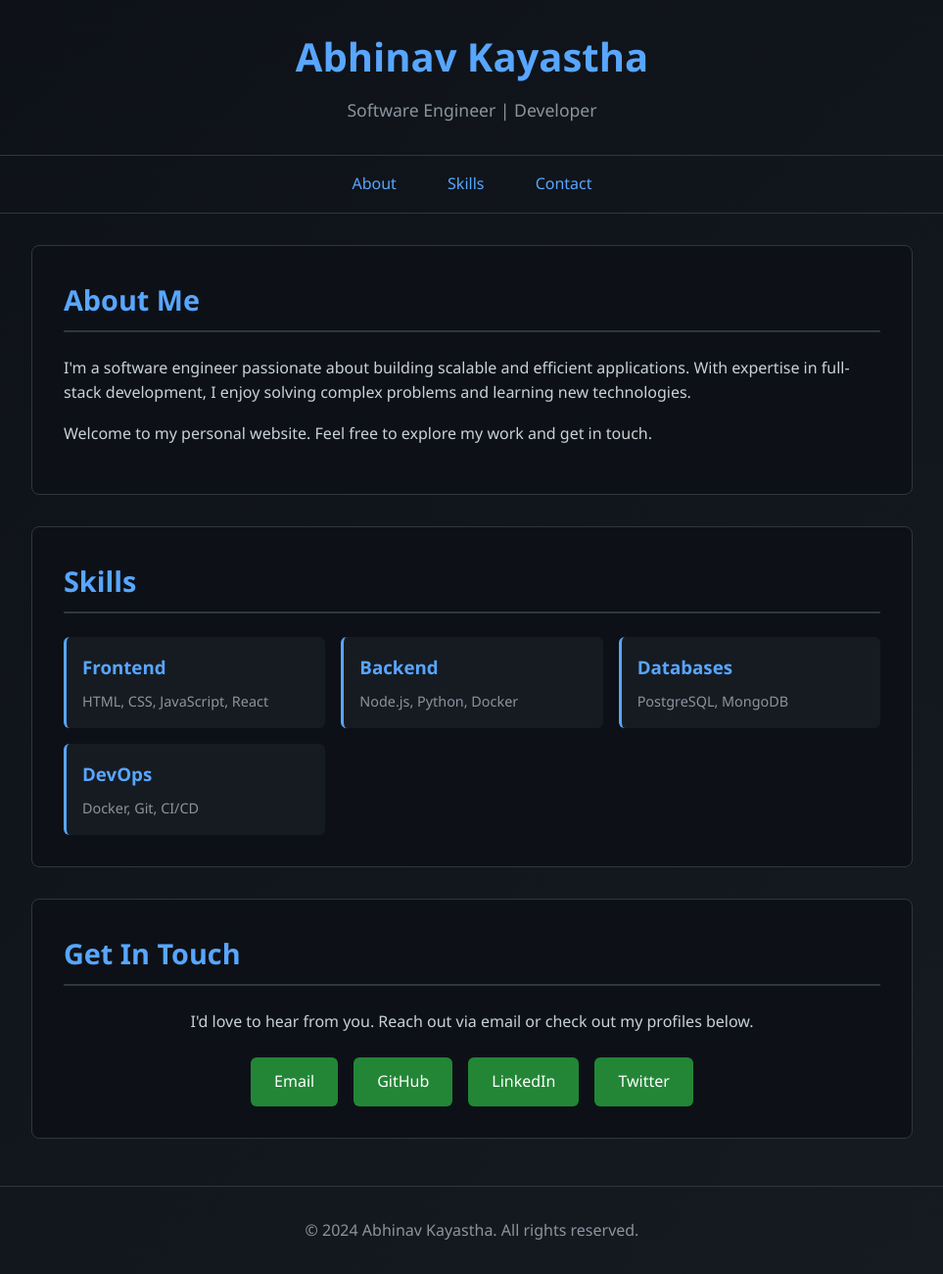
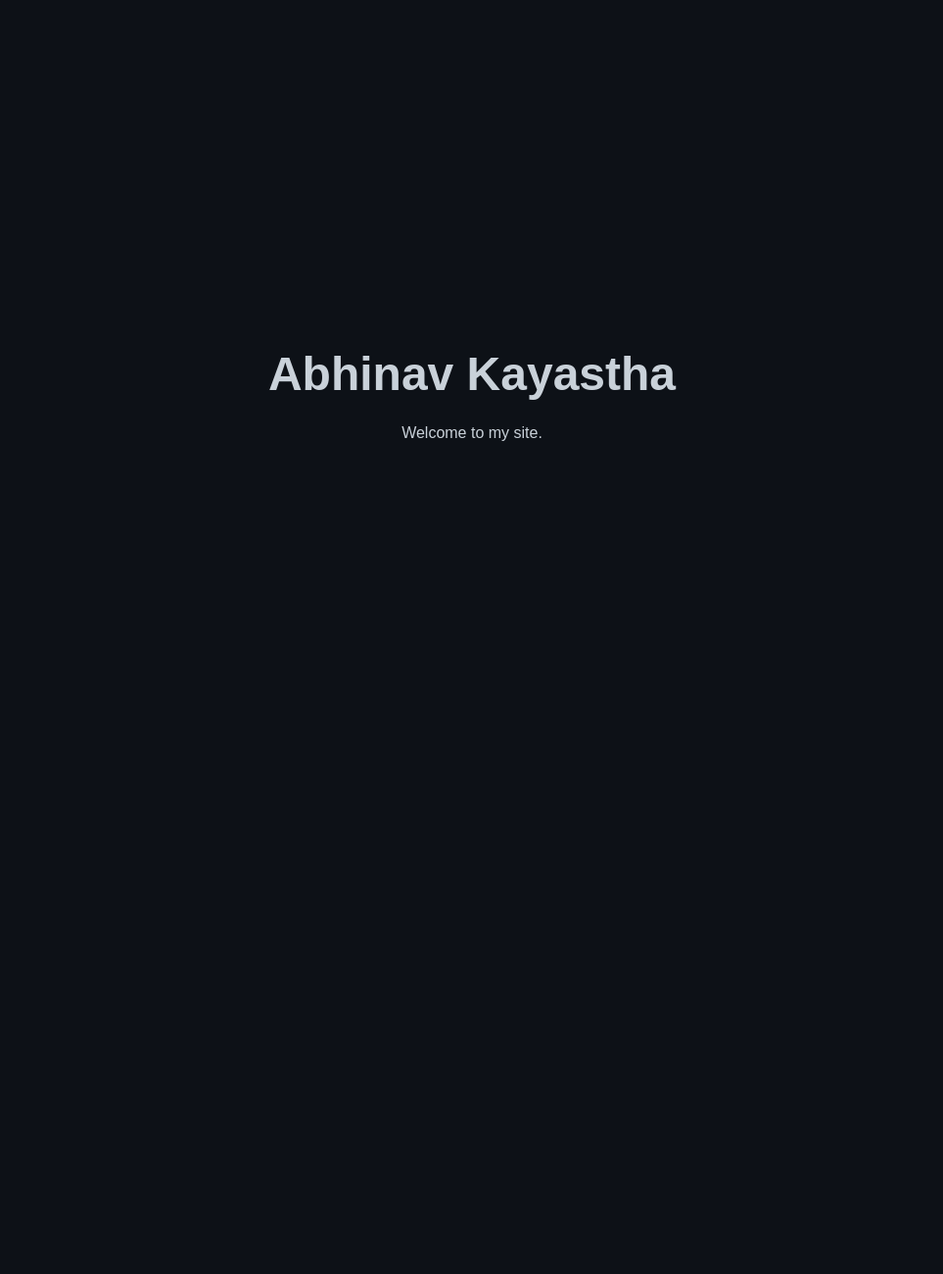
Before and after one commit to abhinav-kayastha/abhinavkayastha.com, a plain HTML site: page index.html in a window 1280 px wide. Shown: the part 6-1306 px from the top of the page at 98% size, without its empty margins (158-1121 px from the left). After the commit the page ends 800 px from the top, so only its background shows below. Drawn offline with Linux system fonts and the light colour scheme.

Commit message:
reverting to old website

```diff
--- a/index.html
+++ b/index.html
@@ -3,211 +3,43 @@
 
 <head>
   <meta charset="UTF-8">
-  <meta name="viewport" content="width=device-width, initial-scale=1.0">
-  <title>Abhinav Kayastha - Software Engineer</title>
+  <title>Welcome to Abhinav Kayastha's Website</title>
   <style>
-    * {
+    body {
+      font-family: Arial, sans-serif;
+      background: #0d1117;
+      color: #c9d1d9;
+      display: flex;
+      flex-direction: column;
+      align-items: center;
+      justify-content: center;
+      height: 100vh;
       margin: 0;
-      padding: 0;
-      box-sizing: border-box;
     }
 
-    body {
-      font-family: 'Segoe UI', Tahoma, Geneva, Verdana, sans-serif;
-      background: linear-gradient(135deg, #0d1117 0%, #161b22 100%);
-      color: #c9d1d9;
-      line-height: 1.6;
-    }
-
-    header {
-      padding: 2rem;
-      text-align: center;
-      border-bottom: 1px solid #30363d;
-    }
-
-    header h1 {
-      font-size: 2.5rem;
-      margin-bottom: 0.5rem;
-      color: #58a6ff;
-    }
-
-    header p {
-      font-size: 1.1rem;
-      color: #8b949e;
-    }
-
-    nav {
-      text-align: center;
-      padding: 1rem;
-      border-bottom: 1px solid #30363d;
-    }
-
-    nav a {
-      color: #58a6ff;
-      text-decoration: none;
-      margin: 0 1.5rem;
-      font-size: 1rem;
-      transition: color 0.3s;
-    }
-
-    nav a:hover {
-      color: #79c0ff;
-    }
-
-    section {
-      max-width: 900px;
-      margin: 2rem auto;
-      padding: 2rem;
-      background: #0d1117;
-      border-radius: 8px;
-      border: 1px solid #30363d;
-    }
-
-    section h2 {
-      font-size: 1.8rem;
-      color: #58a6ff;
-      margin-bottom: 1.5rem;
-      border-bottom: 2px solid #30363d;
-      padding-bottom: 0.5rem;
-    }
-
-    .about-content p {
-      margin-bottom: 1rem;
-      color: #c9d1d9;
-    }
-
-    .skills {
-      display: grid;
-      grid-template-columns: repeat(auto-fit, minmax(200px, 1fr));
-      gap: 1rem;
-    }
-
-    .skill-item {
-      background: #161b22;
-      padding: 1rem;
-      border-radius: 6px;
-      border-left: 3px solid #58a6ff;
-    }
-
-    .skill-item h3 {
-      color: #58a6ff;
+    h1 {
+      font-size: 3rem;
       margin-bottom: 0.5rem;
     }
 
-    .skill-item p {
-      color: #8b949e;
-      font-size: 0.9rem;
+    a {
+      color: #58a6ff;
+      font-size: 1.2rem;
+      text-decoration: none;
+      margin-top: 1rem;
     }
 
-    .contact-links {
-      display: flex;
-      gap: 1rem;
-      justify-content: center;
-      flex-wrap: wrap;
-    }
-
-    .contact-links a {
-      display: inline-block;
-      padding: 0.75rem 1.5rem;
-      background: #238636;
-      color: white;
-      text-decoration: none;
-      border-radius: 6px;
-      transition: background 0.3s;
-    }
-
-    .contact-links a:hover {
-      background: #2ea043;
-    }
-
-    footer {
-      text-align: center;
-      padding: 2rem;
-      color: #8b949e;
-      border-top: 1px solid #30363d;
-      margin-top: 3rem;
-    }
-
-    @media (max-width: 768px) {
-      header h1 {
-        font-size: 2rem;
-      }
-
-      nav a {
-        display: block;
-        margin: 0.5rem 0;
-      }
-
-      section {
-        margin: 1rem;
-        padding: 1.5rem;
-      }
+    a:hover {
+      text-decoration: underline;
     }
   </style>
 </head>
 
 <body>
-  <header>
-    <h1>Abhinav Kayastha</h1>
-    <p>Software Engineer | Developer</p>
-  </header>
-
-  <nav>
-    <a href="#about">About</a>
-    <a href="#skills">Skills</a>
-    <a href="#contact">Contact</a>
-  </nav>
-
-  <section id="about">
-    <h2>About Me</h2>
-    <div class="about-content">
-      <p>
-        I'm a software engineer passionate about building scalable and efficient applications.
-        With expertise in full-stack development, I enjoy solving complex problems and learning new technologies.
-      </p>
-      <p>
-        Welcome to my personal website. Feel free to explore my work and get in touch.
-      </p>
-    </div>
-  </section>
-
-  <section id="skills">
-    <h2>Skills</h2>
-    <div class="skills">
-      <div class="skill-item">
-        <h3>Frontend</h3>
-        <p>HTML, CSS, JavaScript, React</p>
-      </div>
-      <div class="skill-item">
-        <h3>Backend</h3>
-        <p>Node.js, Python, Docker</p>
-      </div>
-      <div class="skill-item">
-        <h3>Databases</h3>
-        <p>PostgreSQL, MongoDB</p>
-      </div>
-      <div class="skill-item">
-        <h3>DevOps</h3>
-        <p>Docker, Git, CI/CD</p>
-      </div>
-    </div>
-  </section>
-
-  <section id="contact">
-    <h2>Get In Touch</h2>
-    <p style="text-align: center; margin-bottom: 1.5rem;">I'd love to hear from you. Reach out via email or check out my
-      profiles below.</p>
-    <div class="contact-links">
-      <a href="mailto:your-email@example.com">Email</a>
-      <a href="https://github.com" target="_blank">GitHub</a>
-      <a href="https://linkedin.com" target="_blank">LinkedIn</a>
-      <a href="https://twitter.com" target="_blank">Twitter</a>
-    </div>
-  </section>
-
-  <footer>
-    <p>&copy; 2024 Abhinav Kayastha. All rights reserved.</p>
-  </footer>
+  <h1>Abhinav Kayastha</h1>
+  <p>Welcome to my site.</p>
+  <div class="links">
+  </div>
 </body>
 
 </html>
```
